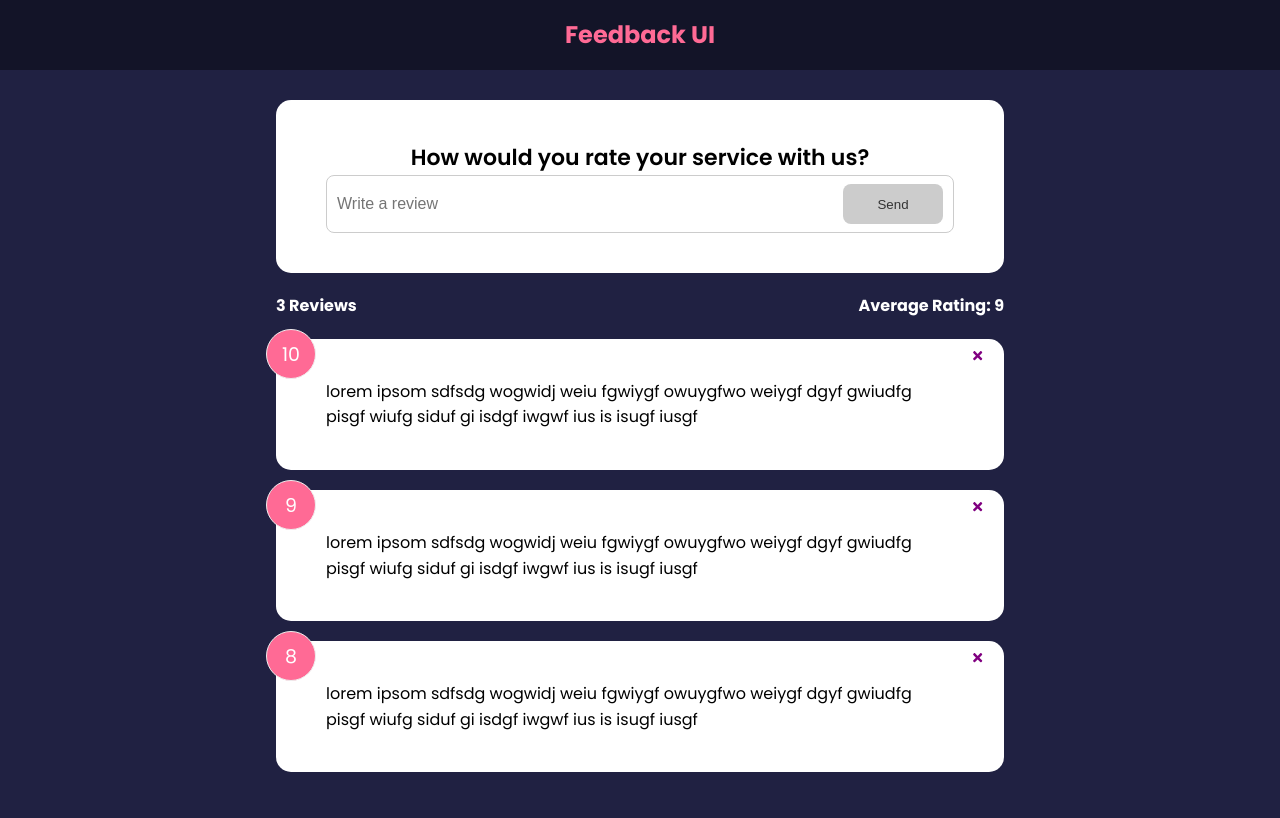
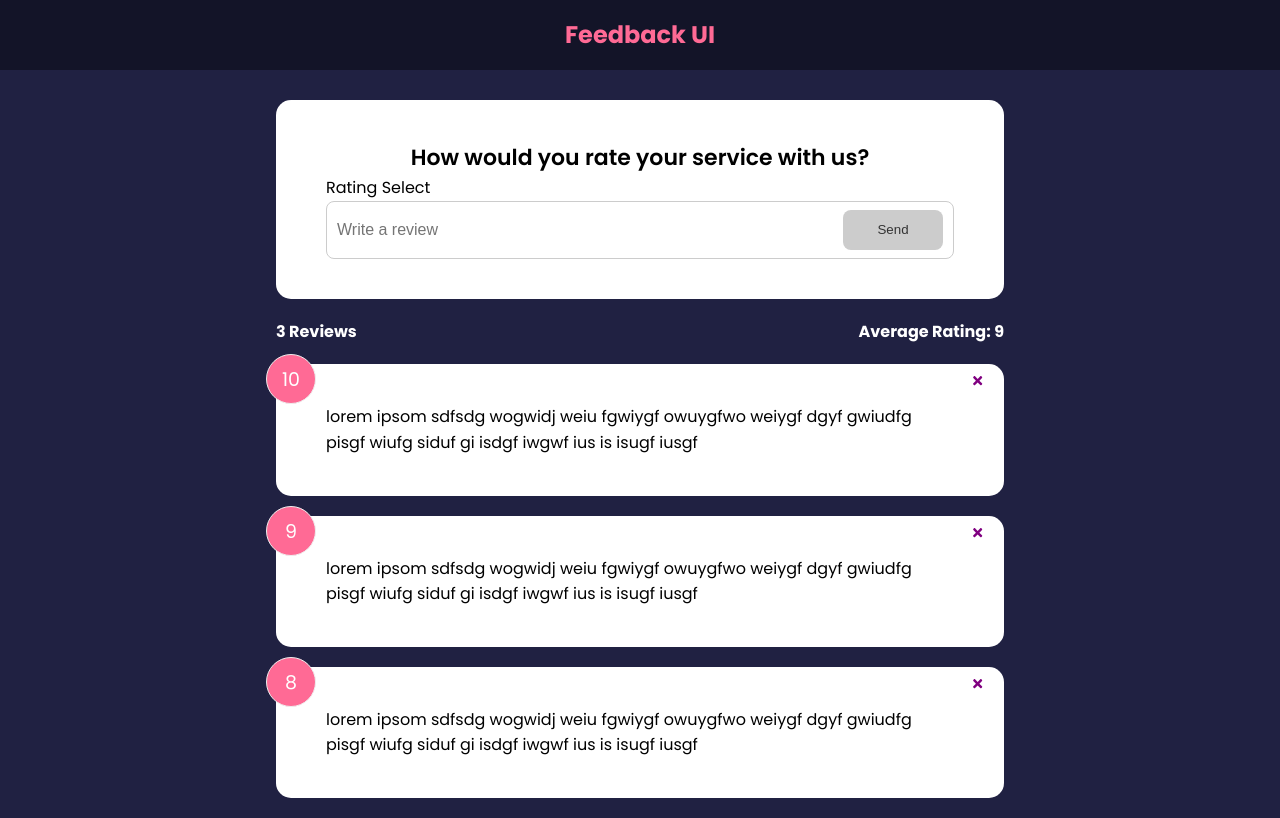
Before and after one commit to EmilioBenavides/Feedback-App, a React (Create React App) app in the folder feedback-app/: page / in a window 1280 px wide. Built offline with nearby package versions, Linux system fonts and the light colour scheme.

Commit message:
added ratingselect component

```diff
--- a/feedback-app/src/components/FeedbackForm.jsx
+++ b/feedback-app/src/components/FeedbackForm.jsx
@@ -1,9 +1,12 @@
 import { useState } from "react";
+import ratingSelect from "./RatingSelect";
 import Card from './shared/card'
 import Button from "./shared/Button";
+import RatingSelect from "./RatingSelect";
 
 function FeedbackForm() {
     const [text, setText] = useState('')
+    const [rating, setRating] = useState(10)
     const [btnDisabled, setBtnDisabled] = useState(true)
     const [message, setMessage] = useState('')
 
@@ -27,6 +30,7 @@ function FeedbackForm() {
         <Card>
             <form>
                 <h2>How would you rate your service with us?</h2>
+                <RatingSelect />
                 <div className={'input-group'}>
                     <input onChange={handleTextChange} type={'text'}
                      placeholder={'Write a review'} value={text}/>
--- /dev/null
+++ b/feedback-app/src/components/RatingSelect.jsx
@@ -0,0 +1,7 @@
+
+
+function RatingSelect() {
+    return <div>Rating Select</div>
+}
+
+export default RatingSelect
```
